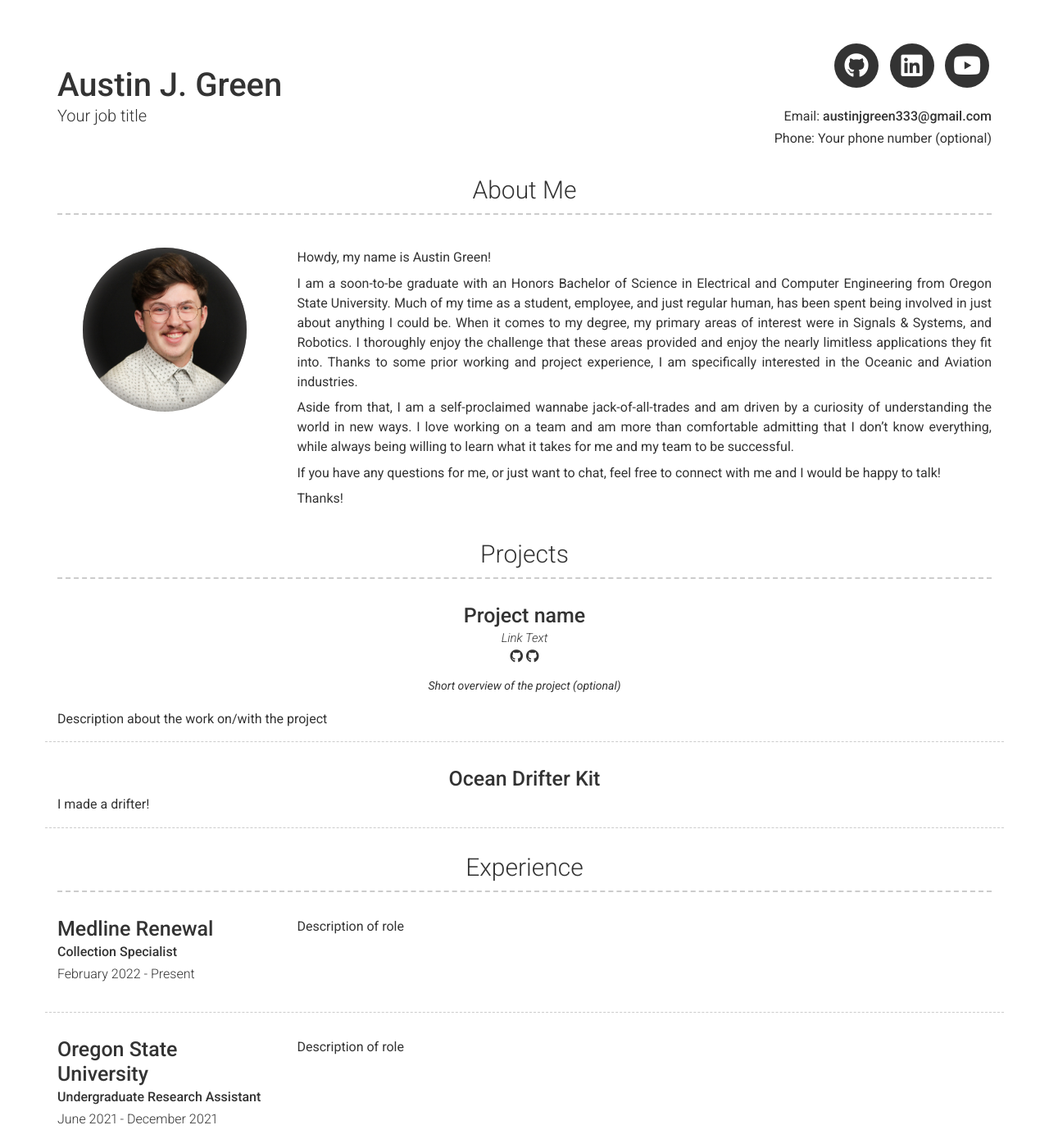
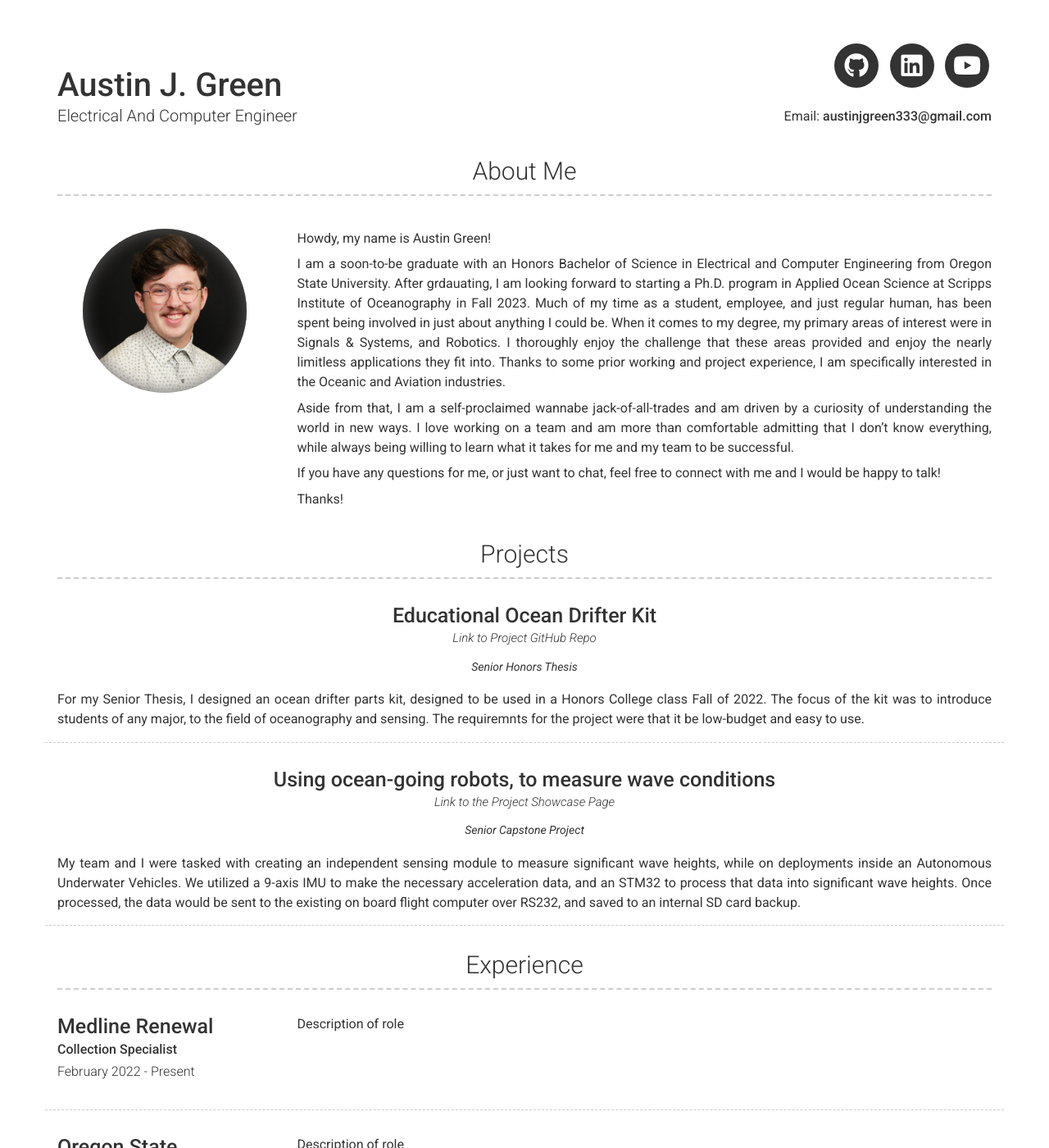
Before and after one commit to AustinJGreen333/AustinJGreen333.github.io, a Jekyll site: the page built from index.md, in a window 1280 px wide and 1400 px high. Shown: the whole window at 82% size. Built offline with Jekyll 4.4.1, drawn with Linux system fonts in a browser that asks for light colours; nearby versions of some CDN libraries.

Commit message:
Added Project Info

```diff
--- a/_config.yml
+++ b/_config.yml
@@ -7,10 +7,10 @@ version: 2
 
 # Personal info
 name: Austin J. Green
-title: Your job title
+title: Electrical And Computer Engineer
 email: austinjgreen333@gmail.com
 # email_title: Email (Email title override)
-phone: Your phone number (optional)
+#phone: Your phone number (optional)
 # phone_title: Phone (Phone title override)
 # website: Your website (eg. https://google.com)(optional)
 # website_title: Web (Website title override)
@@ -54,7 +54,7 @@ about_profile_image: images/Aboutme.png
 about_content: | # this will include new lines to allow paragraphs
   Howdy, my name is Austin Green!
 
-  I am a soon-to-be graduate with an Honors Bachelor of Science in Electrical and Computer Engineering from Oregon State University. Much of my time as a student, employee, and just regular human, has been spent being involved in just about anything I could be. When it comes to my degree, my primary areas of interest were in Signals & Systems, and Robotics. I thoroughly enjoy the challenge that these areas provided and enjoy the nearly limitless applications they fit into. Thanks to some prior working and project experience, I am specifically interested in the Oceanic and Aviation industries.
+  I am a soon-to-be graduate with an Honors Bachelor of Science in Electrical and Computer Engineering from Oregon State University. After grdauating, I am looking forward to starting a Ph.D. program in Applied Ocean Science at Scripps Institute of Oceanography in Fall 2023.  Much of my time as a student, employee, and just regular human, has been spent being involved in just about anything I could be. When it comes to my degree, my primary areas of interest were in Signals & Systems, and Robotics. I thoroughly enjoy the challenge that these areas provided and enjoy the nearly limitless applications they fit into. Thanks to some prior working and project experience, I am specifically interested in the Oceanic and Aviation industries.
 
   Aside from that, I am a self-proclaimed wannabe jack-of-all-trades and am driven by a curiosity of understanding the world in new ways. I love working on a team and am more than comfortable admitting that I don't know everything, while always being willing to learn what it takes for me and my team to be successful.
 
@@ -70,32 +70,31 @@ content:
         border:
           weak # Value of `weak` will display a weak border below this item. # Any
           # other value (or no value) means no border will be displayed
-        title: Project name
-        link: Link to project (eg. sproogen.github.io/modern-resume-theme)(optional)
-        link_text: Link Text
-        additional_links:
-          - title: Github page for project (eg. sproogen/modern-resume-theme)
-            icon: fab fa-github
-            url: Link to project (eg. sproogen.github.io/modern-resume-theme)(optional)
-          - title: Github page for project (eg. sproogen/modern-resume-theme)
-            icon: fab fa-github
-            url: Link to project (eg. sproogen.github.io/modern-resume-theme)(optional)
-        quote: >
-          Short overview of the project (optional)
-        description: | # this will include new lines to allow paragraphs
-          Description about the work on/with the project
-
-      - layout: top-middle
-        border: weak
-        title: Ocean Drifter Kit
-        link:
-        link_text:
+        title: Educational Ocean Drifter Kit
+        link: https://github.com/greenaus/OSU_Ocean_Drifter
+        link_text: Link to Project GitHub Repo
         additional_links:
           - title: Github Repository for project
             icon:
             url:
+        quote: >
+          Senior Honors Thesis
+        description: | # this will include new lines to allow paragraphs
+          For my Senior Thesis, I designed an ocean drifter parts kit, designed to be used in a Honors College class Fall of 2022. The focus of the kit was to introduce students of any major, to the field of oceanography and sensing. The requiremnts for the project were that it be low-budget and easy to use.
+
+      - layout: top-middle
+        border: weak
+        title: Using ocean-going robots, to measure wave conditions
+        link: https://eecs.engineering.oregonstate.edu/project-showcase/projects/?id=wGz7Z1E4AbLm16Rk
+        link_text: Link to the Project Showcase Page
+        additional_links:
+          - title: Github Repository for project
+            icon:
+            url:
+        quote: >
+          Senior Capstone Project
         description: |
-          I made a drifter!
+          My team and I were tasked with creating an independent sensing module to measure significant wave heights, while on deployments inside an Autonomous Underwater Vehicles. We utilized a 9-axis IMU to make the necessary acceleration data, and an STM32 to process that data into significant wave heights. Once processed, the data would be sent to the existing on board flight computer over RS232, and saved to an internal SD card backup.
   - title: Experience
     layout: list
     content:
```
